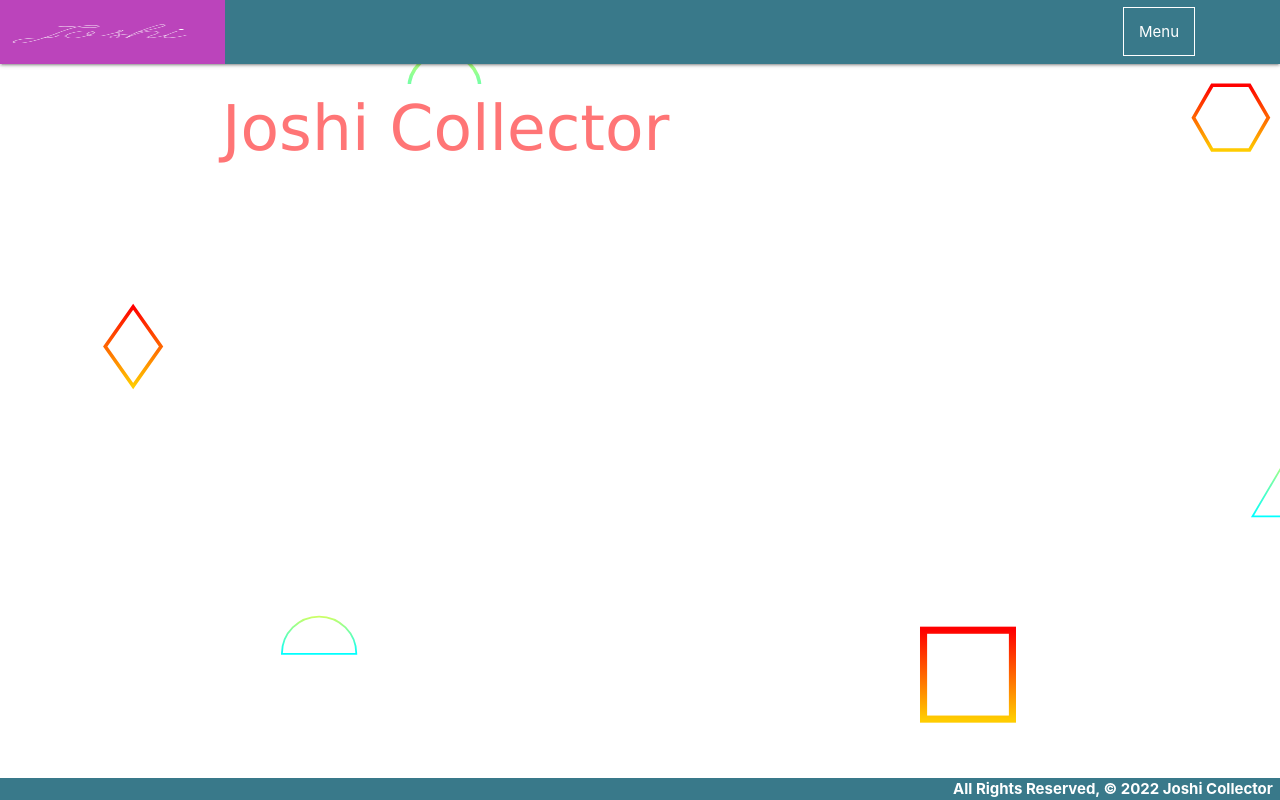
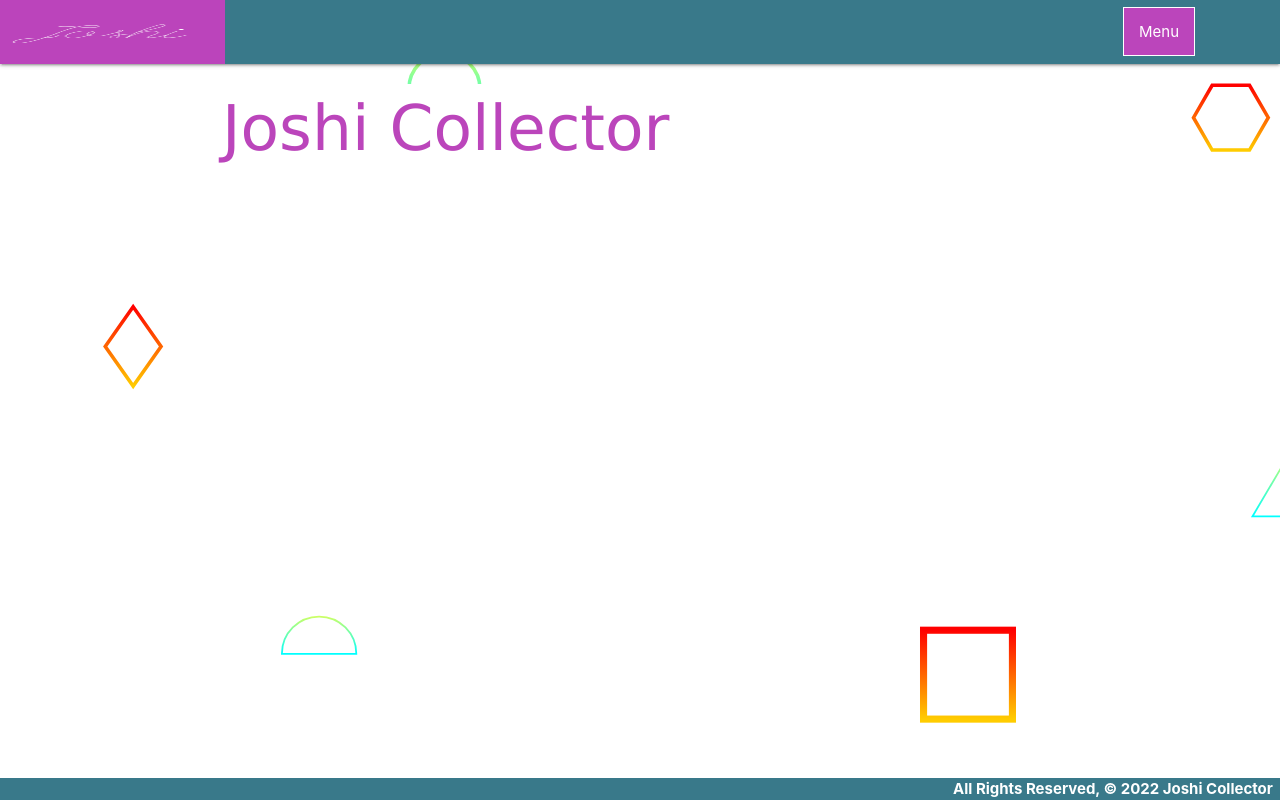
Before and after one commit to TonyPurple/joshicollector-flex44-anthonyvanoni, a Django app: page / in a window 1280 px wide. Run offline with Django 4.2, Linux system fonts and the light colour scheme.

Commit message:
matching style elements to custom favicon for consistency

```diff
--- a/main_app/static/css/style.css
+++ b/main_app/static/css/style.css
@@ -7,7 +7,7 @@
         background-attachment: fixed;
         background-size: cover;
         /* background by SVGBackgrounds.com */
-        color: rgb(273, 117, 118);
+        color: #BB45BB;
         font-weight: bold;
     }
 
@@ -33,7 +33,7 @@
     }
 
     .menu-button {
-        background-color: rgb(57, 121, 138);
+        background-color: #BB45BB;
         color: white;
         padding: 15px;
         margin-right: 85px;
@@ -44,7 +44,7 @@
 
     .dropdown-menu {
         display: none;
-        background-color: rgb(273, 117, 118);
+        background-color: #BB45BB;
         min-width: 150px;
         z-index: 1;
         color: rgb(57, 121, 138);
```
